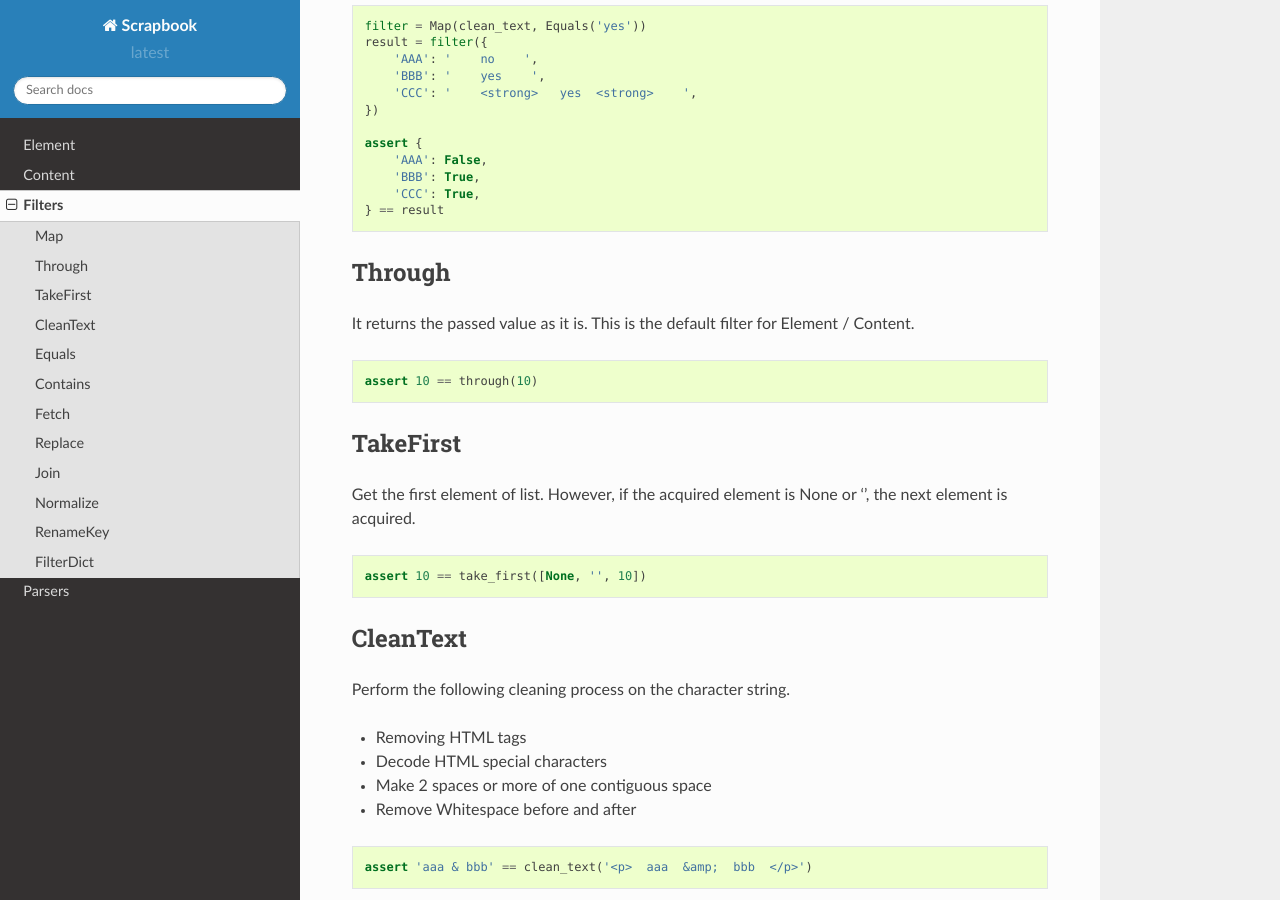
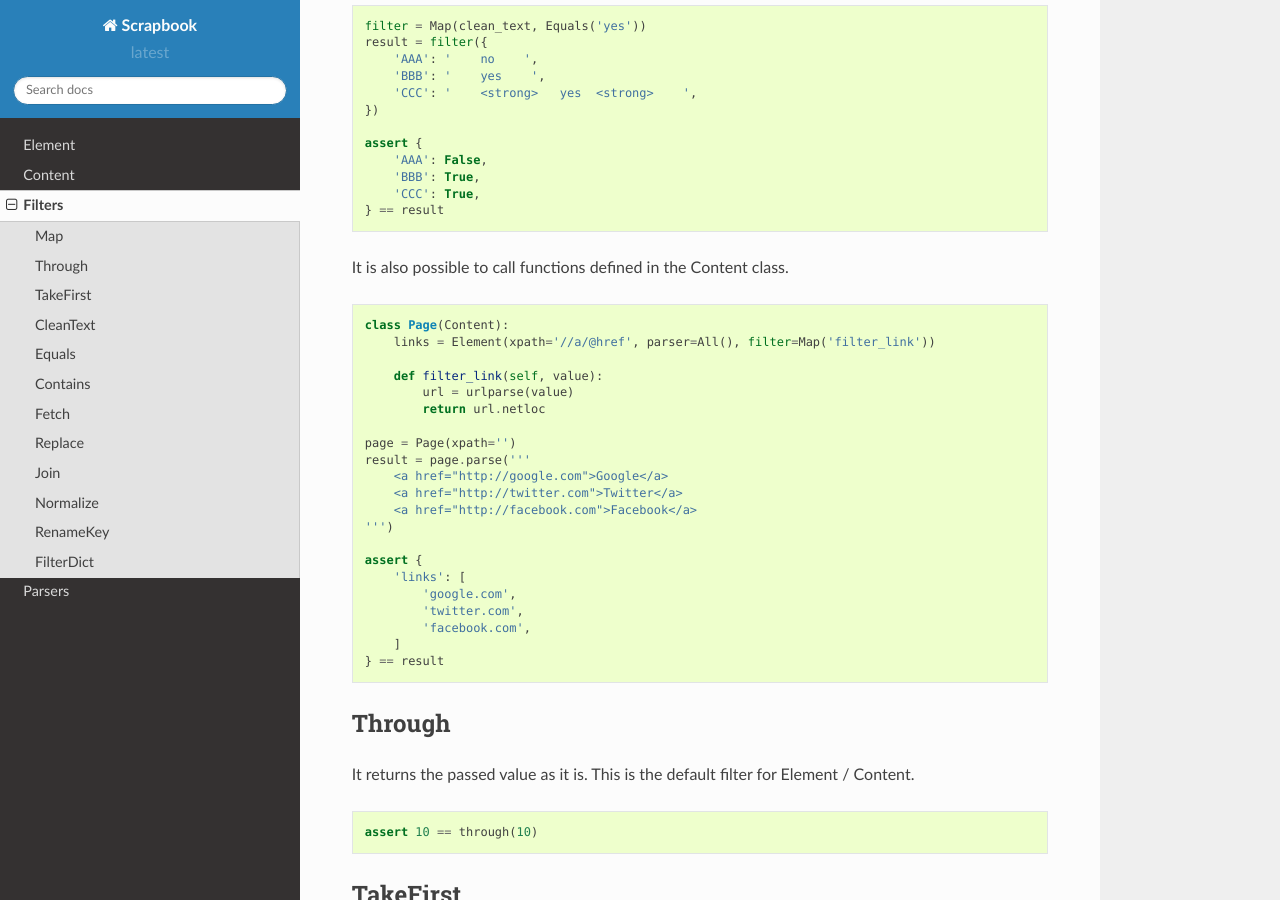
Before and after one commit to odoku/Scrapbook, a Sphinx documentation site: the page built from docs/source/filters.rst, in a window 1280 px wide and 900 px high, scrolled down 566 px. Built offline with Sphinx 7.4.7 and the Read the Docs theme 2.0.0, drawn with Linux system fonts in a browser that asks for light colours.

Commit message:
It is now possible to call a function of an element class belonging to an element class.

```diff
--- a/docs/source/filters.rst
+++ b/docs/source/filters.rst
@@ -36,6 +36,32 @@ Execute the filter specified by argument for each element of list or dict.
         'AAA': False,
         'BBB': True,
         'CCC': True,
+    } == result
+
+It is also possible to call functions defined in the Content class.
+
+.. code-block:: python
+
+    class Page(Content):
+        links = Element(xpath='//a/@href', parser=All(), filter=Map('filter_link'))
+
+        def filter_link(self, value):
+            url = urlparse(value)
+            return url.netloc
+
+    page = Page(xpath='')
+    result = page.parse('''
+        <a href="http://google.com">Google</a>
+        <a href="http://twitter.com">Twitter</a>
+        <a href="http://facebook.com">Facebook</a>
+    ''')
+
+    assert {
+        'links': [
+            'google.com',
+            'twitter.com',
+            'facebook.com',
+        ]
     } == result
 
 
--- a/scrapbook/__init__.py
+++ b/scrapbook/__init__.py
@@ -6,7 +6,7 @@ import inspect
 import six
 from parsel import Selector
 
-from .filters import through
+from .filters import Filter, through
 from .parsers import First
 from .utils import merge_dict
 
@@ -29,6 +29,10 @@ class BaseElement(object):
         return self.instance is not None
 
     def get_function(self, fn):
+        if isinstance(fn, Filter):
+            fn.element = self
+            return fn
+
         if callable(fn):
             return fn
 
```
Also changed, not shown: 2 other files.
